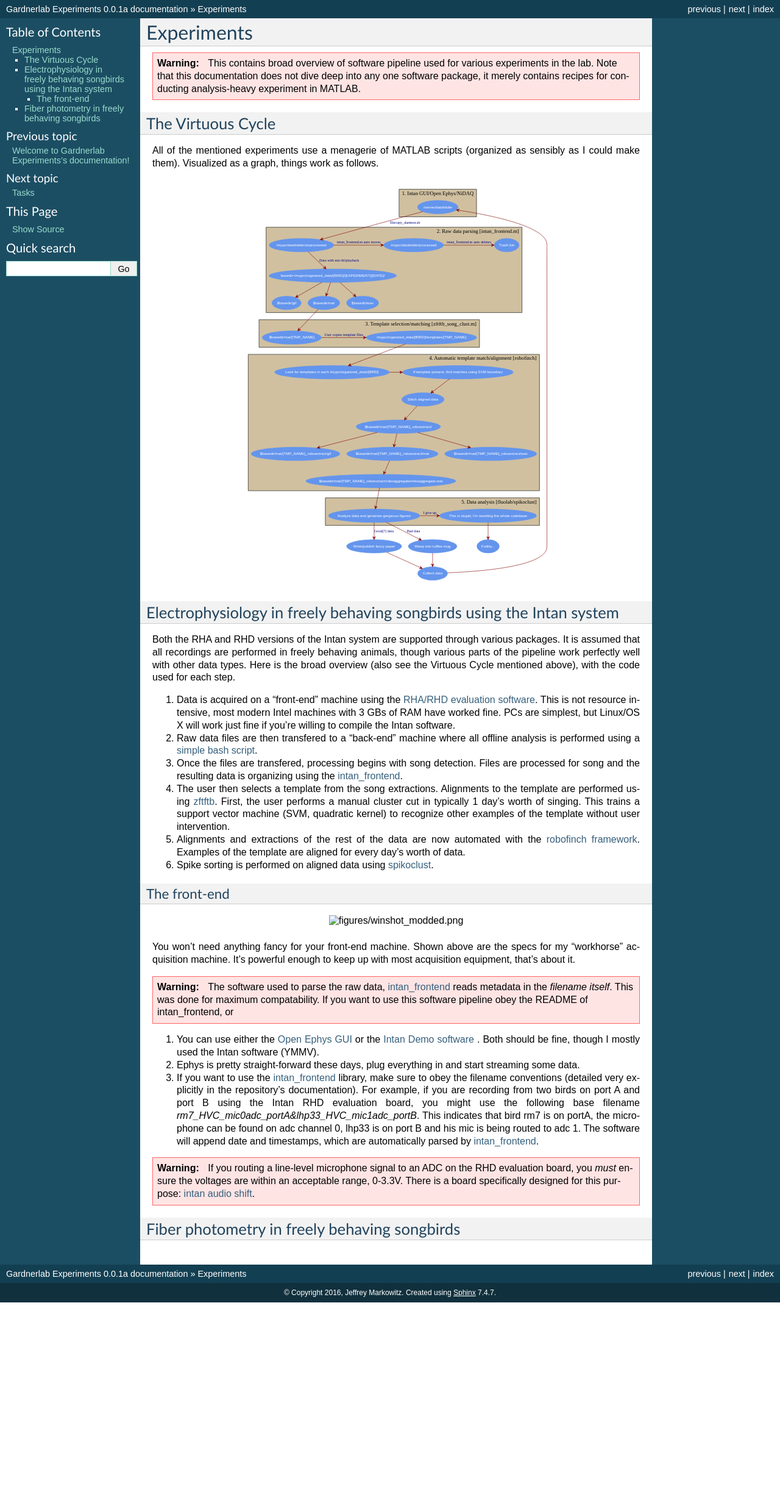
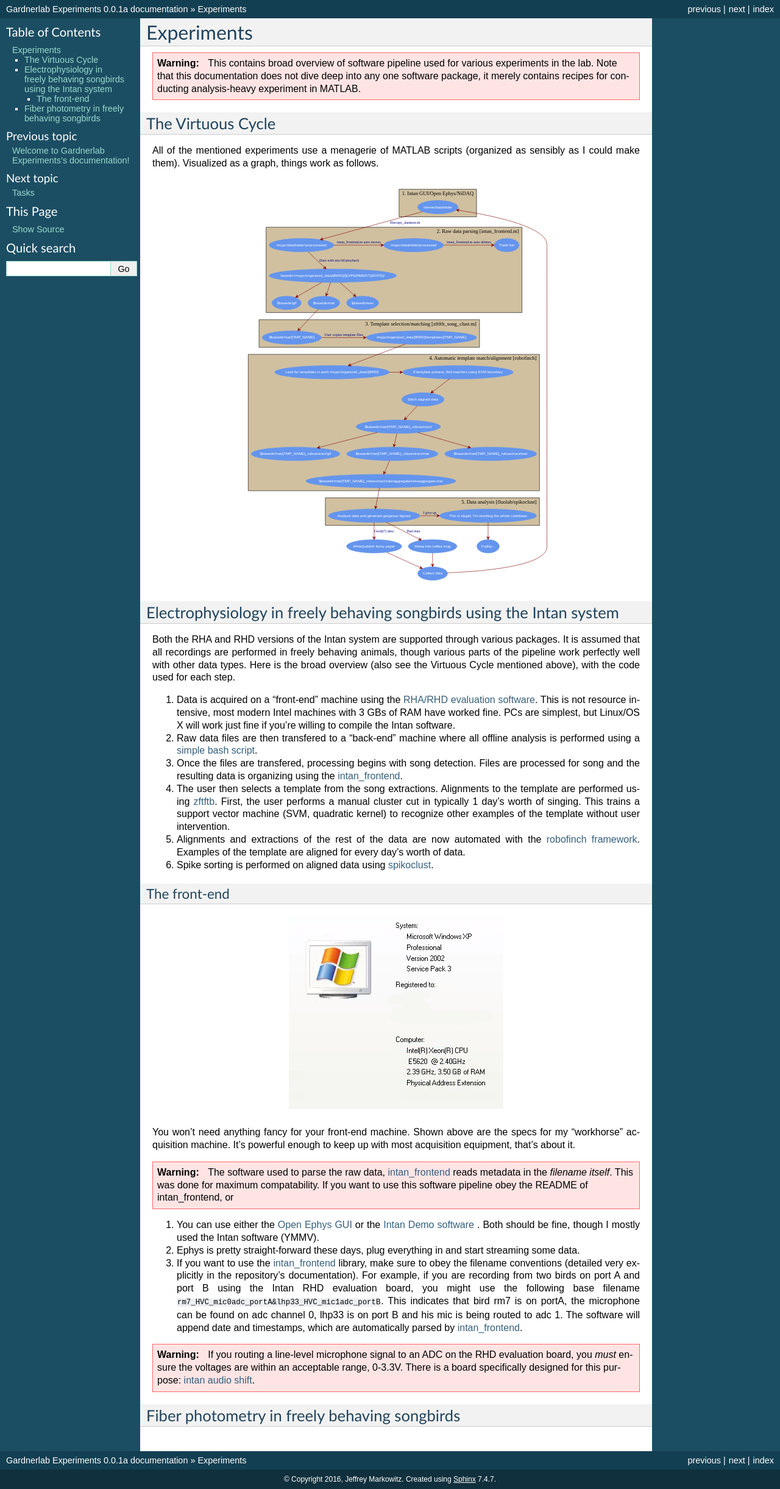
Before and after one commit to jmarkow/gardnerlab-experiments, a Sphinx documentation site: the page built from docs/experiments.rst, in a window 1280 px wide. Shown: the whole page at 61% size. Built offline with Sphinx 7.4.7, drawn with Linux system fonts in a browser that asks for light colours; formulas are drawn with MathJax 3; before the commit the page ends 2136 px from its top, so only the background shows below that.

Commit message:
Updated docs

```diff
--- a/docs/experiments.rst
+++ b/docs/experiments.rst
@@ -38,7 +38,7 @@
 
 #. You can use either the `Open Ephys GUI <http://www.open-ephys.org/gui/>`_ or the `Intan Demo software <http://intantech.com/>`_ .  Both should be fine, though I mostly used the Intan software (YMMV).
 #. Ephys is pretty straight-forward these days, plug everything in and start streaming some data.
-#. If you want to use the `intan_frontend <https://github.com/jmarkow/intan_frontend>`_ library, make sure to obey the filename conventions (detailed very explicitly in the repository's documentation). For example, if you are recording from two birds on port A and port B using the Intan RHD evaluation board, you might use the following base filename `rm7_HVC_mic0adc_portA&lhp33_HVC_mic1adc_portB`.  This indicates that bird rm7 is on portA, the microphone can be found on adc channel 0, lhp33 is on port B and his mic is being routed to adc 1.  The software will append date and timestamps, which are automatically parsed by `intan_frontend <https://github.com/jmarkow/intan_frontend>`_.
+#. If you want to use the `intan_frontend <https://github.com/jmarkow/intan_frontend>`_ library, make sure to obey the filename conventions (detailed very explicitly in the repository's documentation). For example, if you are recording from two birds on port A and port B using the Intan RHD evaluation board, you might use the following base filename ``rm7_HVC_mic0adc_portA&lhp33_HVC_mic1adc_portB``.  This indicates that bird rm7 is on portA, the microphone can be found on adc channel 0, lhp33 is on port B and his mic is being routed to adc 1.  The software will append date and timestamps, which are automatically parsed by `intan_frontend <https://github.com/jmarkow/intan_frontend>`_.
 
 .. warning:: If you routing a line-level microphone signal to an ADC on the RHD evaluation board, you *must* ensure the voltages are within an acceptable range, 0-3.3V.  There is a board specifically designed for this purpose:  `intan audio shift <https://github.com/jmarkow/intan-audio-shifter>`_.
 
```
Also changed, not shown: docs/figures/winshot_modded.png (added).
